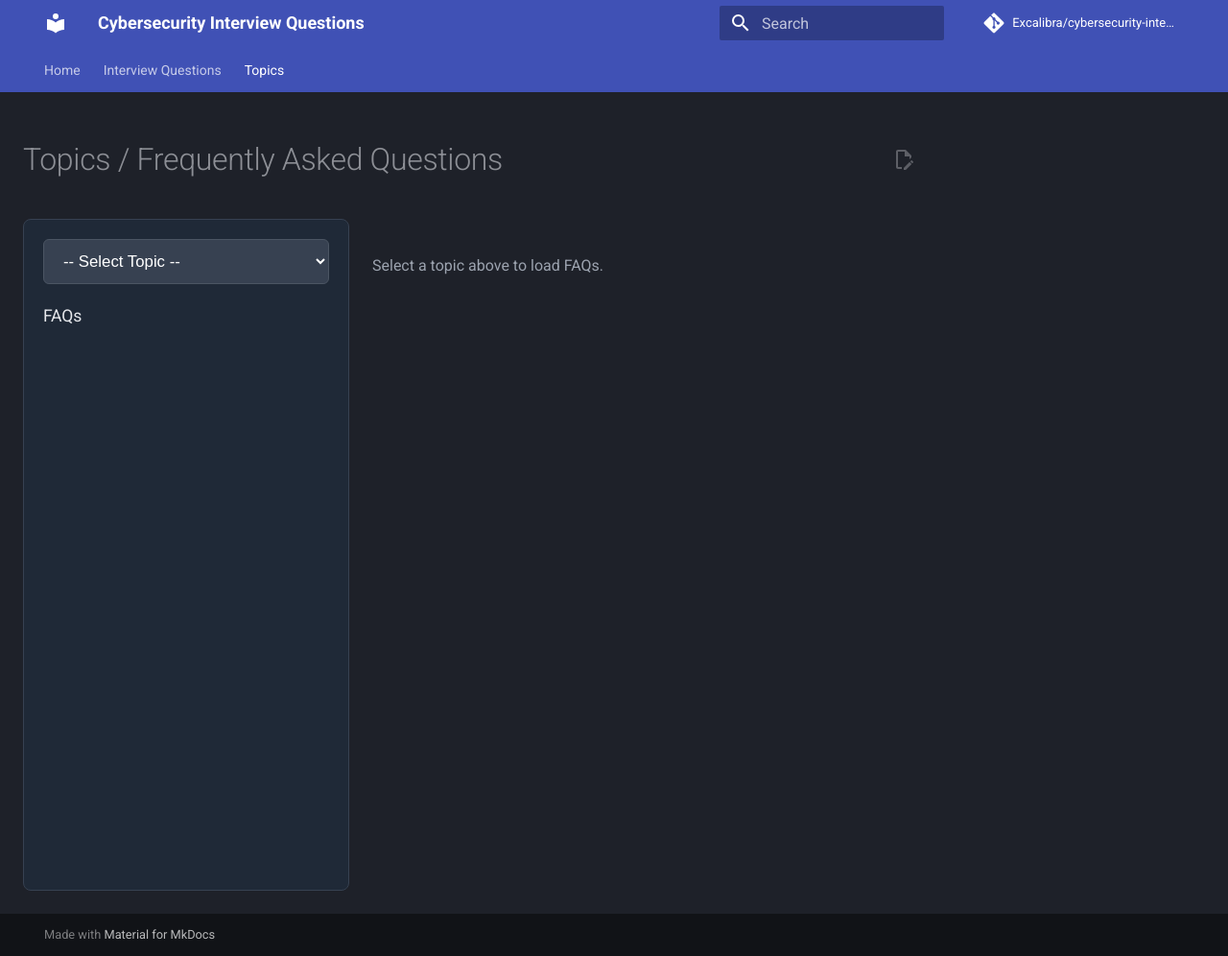
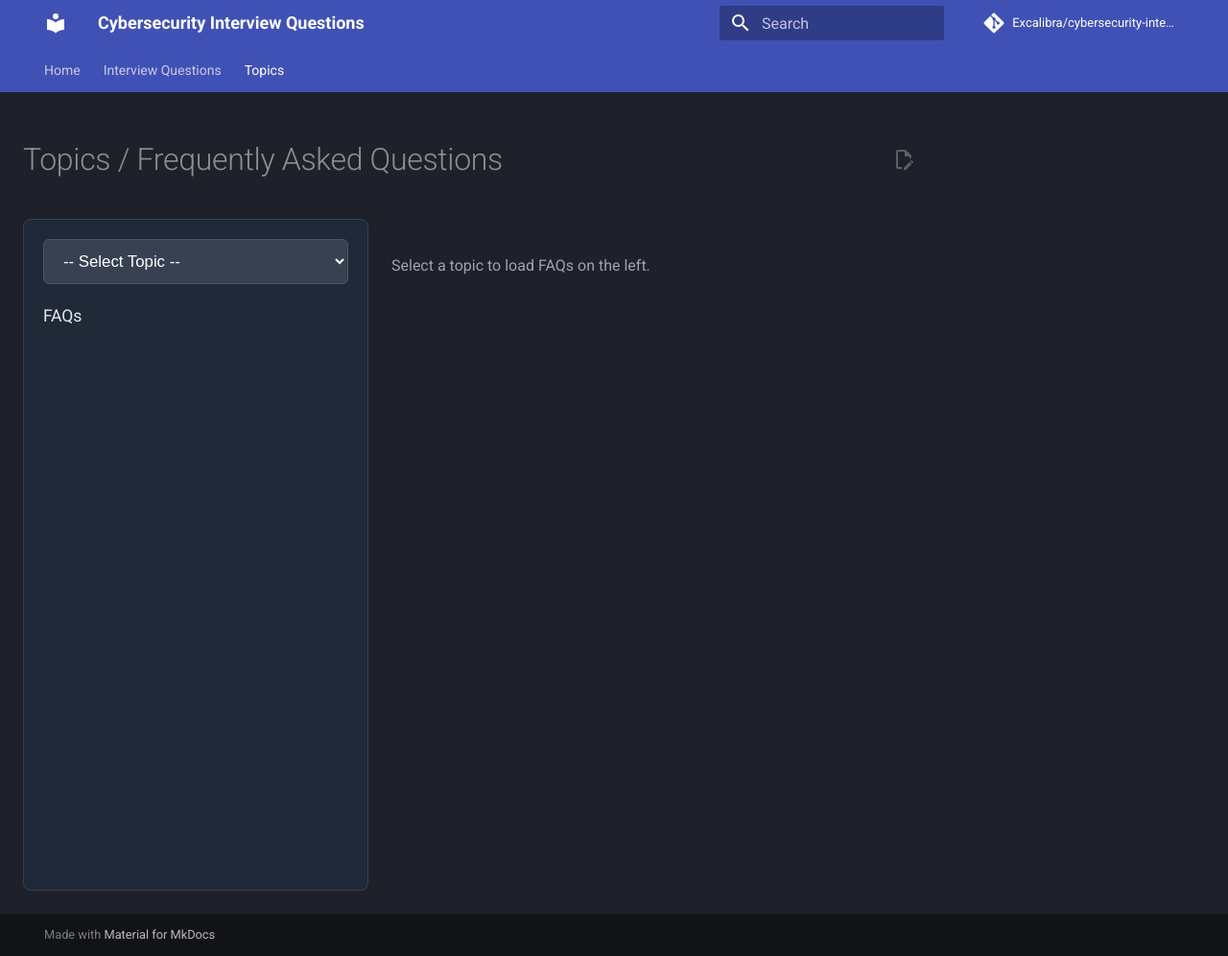
Before and after one commit to Excalibra/cybersecurity-interview-questions, an MkDocs documentation site: the page built from docs/topics/index.md, in a window 1280 px wide and 996 px high. Shown: the whole window at 96% size. Built offline with MkDocs 1.6.1 and Material for MkDocs 9.7.7, drawn with Linux system fonts in a browser that asks for light colours; comment, search, counter and statistics services are not loaded.

Commit message:
Update index.md

```diff
--- a/docs/topics/index.md
+++ b/docs/topics/index.md
@@ -1,7 +1,8 @@
 # Topics / Frequently Asked Questions
 
 <div style="display: flex; gap: 24px; align-items: flex-start;">
-<div id="dynamic-sidebar" style="width: 340px; background:#1f2937; padding:20px; border-radius:8px; border:1px solid #374151; min-height: 700px; flex-shrink: 0;">
+<!-- Dynamic Left Sidebar -->
+<div id="dynamic-sidebar" style="width: 360px; background:#1f2937; padding:20px; border-radius:8px; border:1px solid #374151; min-height: 700px; flex-shrink: 0;">
 
 <select id="topic-selector" style="width:100%; padding:12px 16px; font-size:1.05em; background:#374151; color:white; border:1px solid #4b5563; border-radius:6px; margin-bottom:20px;">
 <option value="">-- Select Topic --</option>
@@ -12,7 +13,8 @@
 <div id="topics-list" style="font-size:0.95em; line-height:1.6;"></div>
 </div>
 
+<!-- Main Content -->
 <div id="main-content" style="flex:1; padding-top:20px;">
-<p style="color:#9ca3af;">Select a topic above to load FAQs.</p>
+<p style="color:#9ca3af;">Select a topic to load FAQs on the left.</p>
 </div>
 </div>
```
